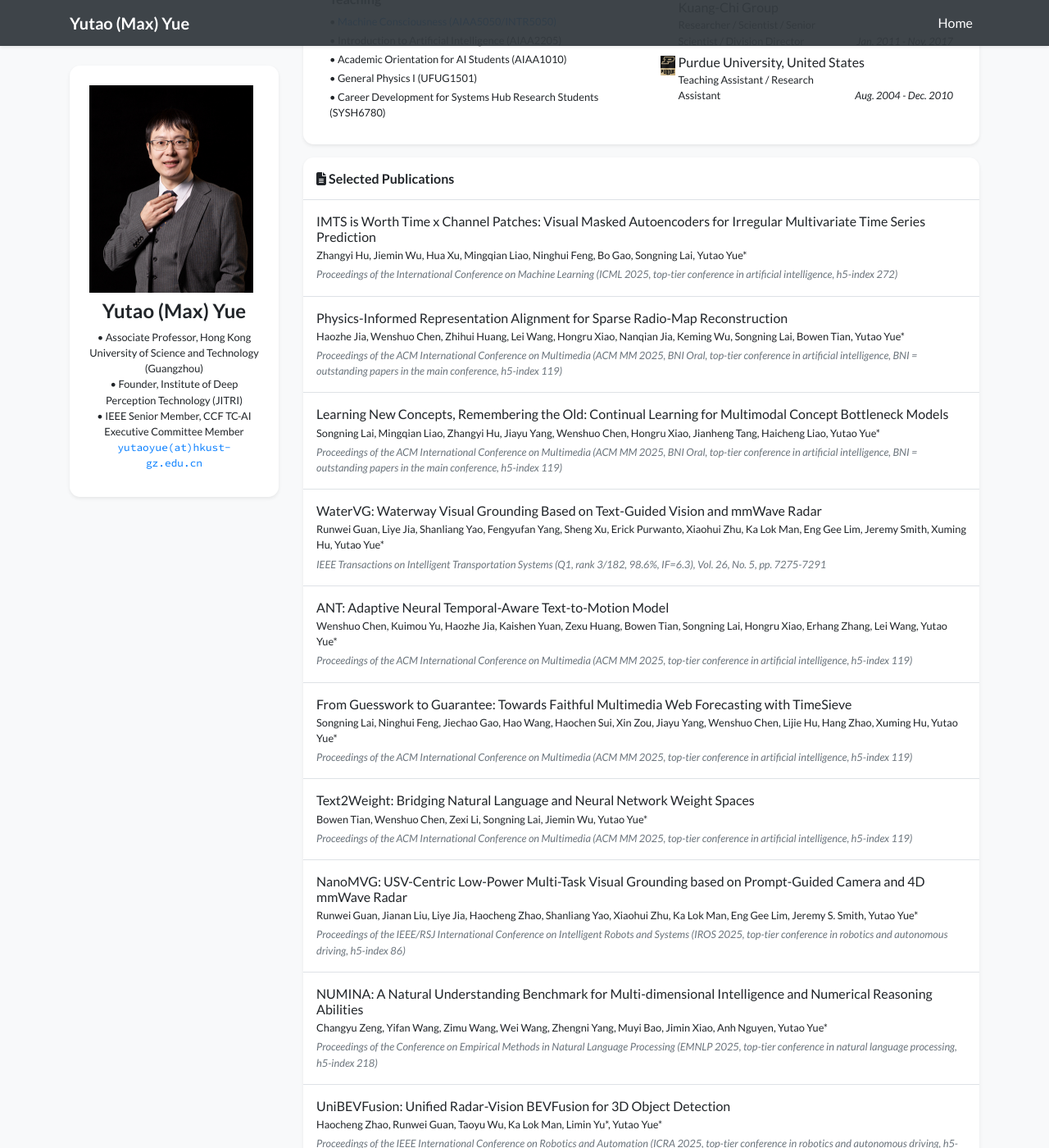
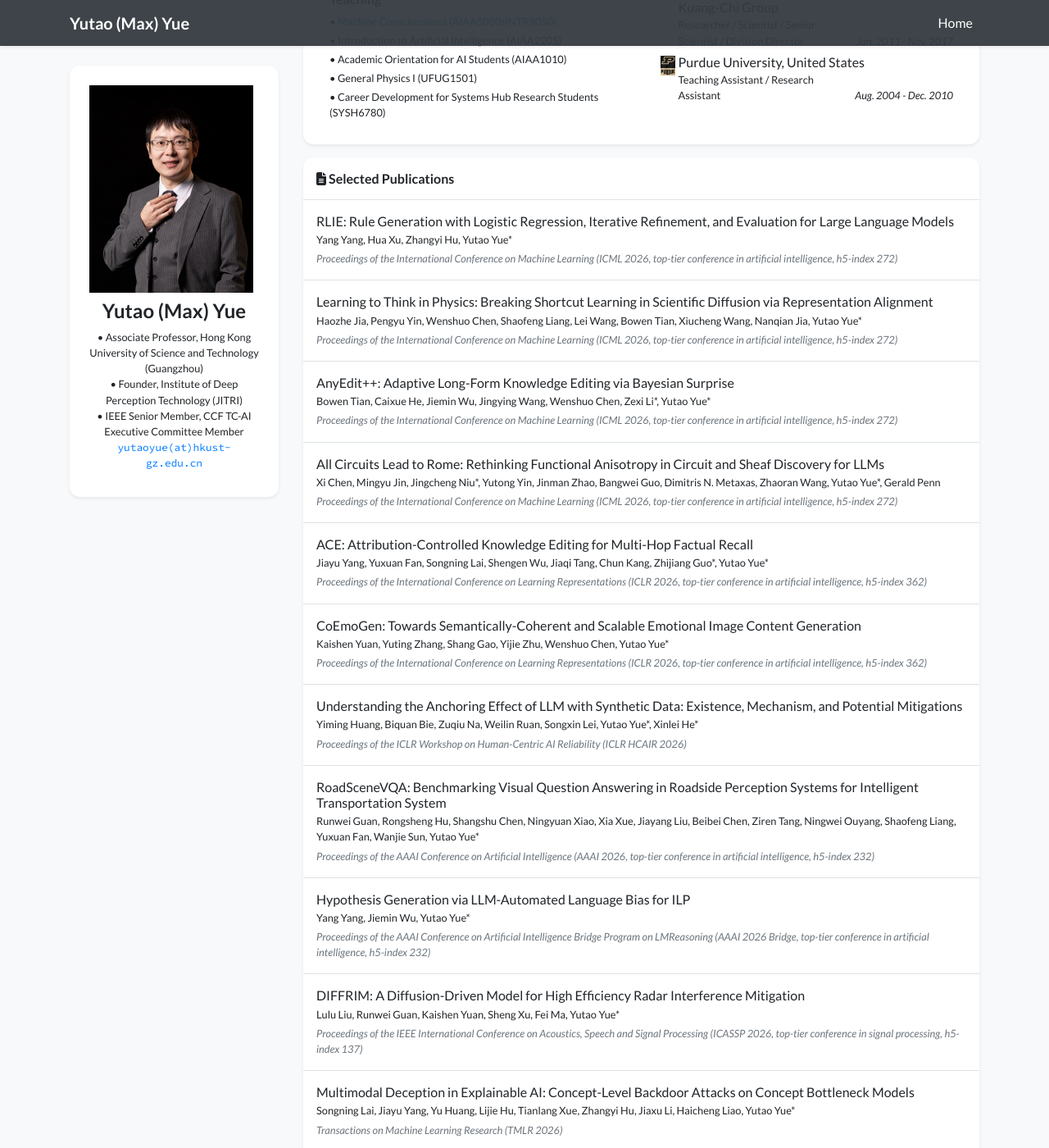
Before and after one commit to yutaoyue/yutaoyue.github.io, a Jekyll site: the page built from index.html, in a window 1280 px wide and 1400 px high, scrolled down 839 px. Shown: the whole window at 82% size. Built offline with Jekyll 4.4.1, drawn with Linux system fonts in a browser that asks for light colours; nearby versions of some CDN libraries; a style sheet for code colours, icons or effects is not loaded.

Commit message:
Add 2026 publications to the publications list
Added multiple publications for the year 2026, including titles, authors, venues, and selection status.

```diff
--- a/_data/publications.yml
+++ b/_data/publications.yml
@@ -1,5 +1,61 @@
 # Publications List - Organized by Year (Descending Order)
 # Based on di2_papers_20250926.txt file with complete venue descriptions
+
+2026:
+  - title: "RLIE: Rule Generation with Logistic Regression, Iterative Refinement, and Evaluation for Large Language Models"
+    authors: ["Yang Yang", "Hua Xu", "Zhangyi Hu", "Yutao Yue*"]
+    venue: "Proceedings of the International Conference on Machine Learning (ICML 2026, top-tier conference in artificial intelligence, h5-index 272)"
+    selected: true
+
+  - title: "Learning to Think in Physics: Breaking Shortcut Learning in Scientific Diffusion via Representation Alignment"
+    authors: ["Haozhe Jia", "Pengyu Yin", "Wenshuo Chen", "Shaofeng Liang", "Lei Wang", "Bowen Tian", "Xiucheng Wang", "Nanqian Jia", "Yutao Yue*"]
+    venue: "Proceedings of the International Conference on Machine Learning (ICML 2026, top-tier conference in artificial intelligence, h5-index 272)"
+    selected: true
+
+  - title: "AnyEdit++: Adaptive Long-Form Knowledge Editing via Bayesian Surprise"
+    authors: ["Bowen Tian", "Caixue He", "Jiemin Wu", "Jingying Wang", "Wenshuo Chen", "Zexi Li*", "Yutao Yue*"]
+    venue: "Proceedings of the International Conference on Machine Learning (ICML 2026, top-tier conference in artificial intelligence, h5-index 272)"
+    selected: true
+
+  - title: "All Circuits Lead to Rome: Rethinking Functional Anisotropy in Circuit and Sheaf Discovery for LLMs"
+    authors: ["Xi Chen", "Mingyu Jin", "Jingcheng Niu*", "Yutong Yin", "Jinman Zhao", "Bangwei Guo", "Dimitris N. Metaxas", "Zhaoran Wang", "Yutao Yue*", "Gerald Penn"]
+    venue: "Proceedings of the International Conference on Machine Learning (ICML 2026, top-tier conference in artificial intelligence, h5-index 272)"
+    selected: true
+
+  - title: "ACE: Attribution-Controlled Knowledge Editing for Multi-Hop Factual Recall"
+    authors: ["Jiayu Yang", "Yuxuan Fan", "Songning Lai", "Shengen Wu", "Jiaqi Tang", "Chun Kang", "Zhijiang Guo*", "Yutao Yue*"]
+    venue: "Proceedings of the International Conference on Learning Representations (ICLR 2026, top-tier conference in artificial intelligence, h5-index 362)"
+    selected: true
+
+  - title: "CoEmoGen: Towards Semantically-Coherent and Scalable Emotional Image Content Generation"
+    authors: ["Kaishen Yuan", "Yuting Zhang", "Shang Gao", "Yijie Zhu", "Wenshuo Chen", "Yutao Yue*"]
+    venue: "Proceedings of the International Conference on Learning Representations (ICLR 2026, top-tier conference in artificial intelligence, h5-index 362)"
+    selected: true
+
+  - title: "Understanding the Anchoring Effect of LLM with Synthetic Data: Existence, Mechanism, and Potential Mitigations"
+    authors: ["Yiming Huang", "Biquan Bie", "Zuqiu Na", "Weilin Ruan", "Songxin Lei", "Yutao Yue*", "Xinlei He*"]
+    venue: "Proceedings of the ICLR Workshop on Human-Centric AI Reliability (ICLR HCAIR 2026)"
+    selected: false
+
+  - title: "RoadSceneVQA: Benchmarking Visual Question Answering in Roadside Perception Systems for Intelligent Transportation System"
+    authors: ["Runwei Guan", "Rongsheng Hu", "Shangshu Chen", "Ningyuan Xiao", "Xia Xue", "Jiayang Liu", "Beibei Chen", "Ziren Tang", "Ningwei Ouyang", "Shaofeng Liang", "Yuxuan Fan", "Wanjie Sun", "Yutao Yue*"]
+    venue: "Proceedings of the AAAI Conference on Artificial Intelligence (AAAI 2026, top-tier conference in artificial intelligence, h5-index 232)"
+    selected: false
+
+  - title: "Hypothesis Generation via LLM-Automated Language Bias for ILP"
+    authors: ["Yang Yang", "Jiemin Wu", "Yutao Yue*"]
+    venue: "Proceedings of the AAAI Conference on Artificial Intelligence Bridge Program on LMReasoning (AAAI 2026 Bridge, top-tier conference in artificial intelligence, h5-index 232)"
+    selected: false
+
+  - title: "DIFFRIM: A Diffusion-Driven Model for High Efficiency Radar Interference Mitigation"
+    authors: ["Lulu Liu", "Runwei Guan", "Kaishen Yuan", "Sheng Xu", "Fei Ma", "Yutao Yue*"]
+    venue: "Proceedings of the IEEE International Conference on Acoustics, Speech and Signal Processing (ICASSP 2026, top-tier conference in signal processing, h5-index 137)"
+    selected: false
+
+  - title: "Multimodal Deception in Explainable AI: Concept-Level Backdoor Attacks on Concept Bottleneck Models"
+    authors: ["Songning Lai", "Jiayu Yang", "Yu Huang", "Lijie Hu", "Tianlang Xue", "Zhangyi Hu", "Jiaxu Li", "Haicheng Liao", "Yutao Yue*"]
+    venue: "Transactions on Machine Learning Research (TMLR 2026)"
+    selected: false
 
 2025:
   - title: "IMTS is Worth Time x Channel Patches: Visual Masked Autoencoders for Irregular Multivariate Time Series Prediction"
```
